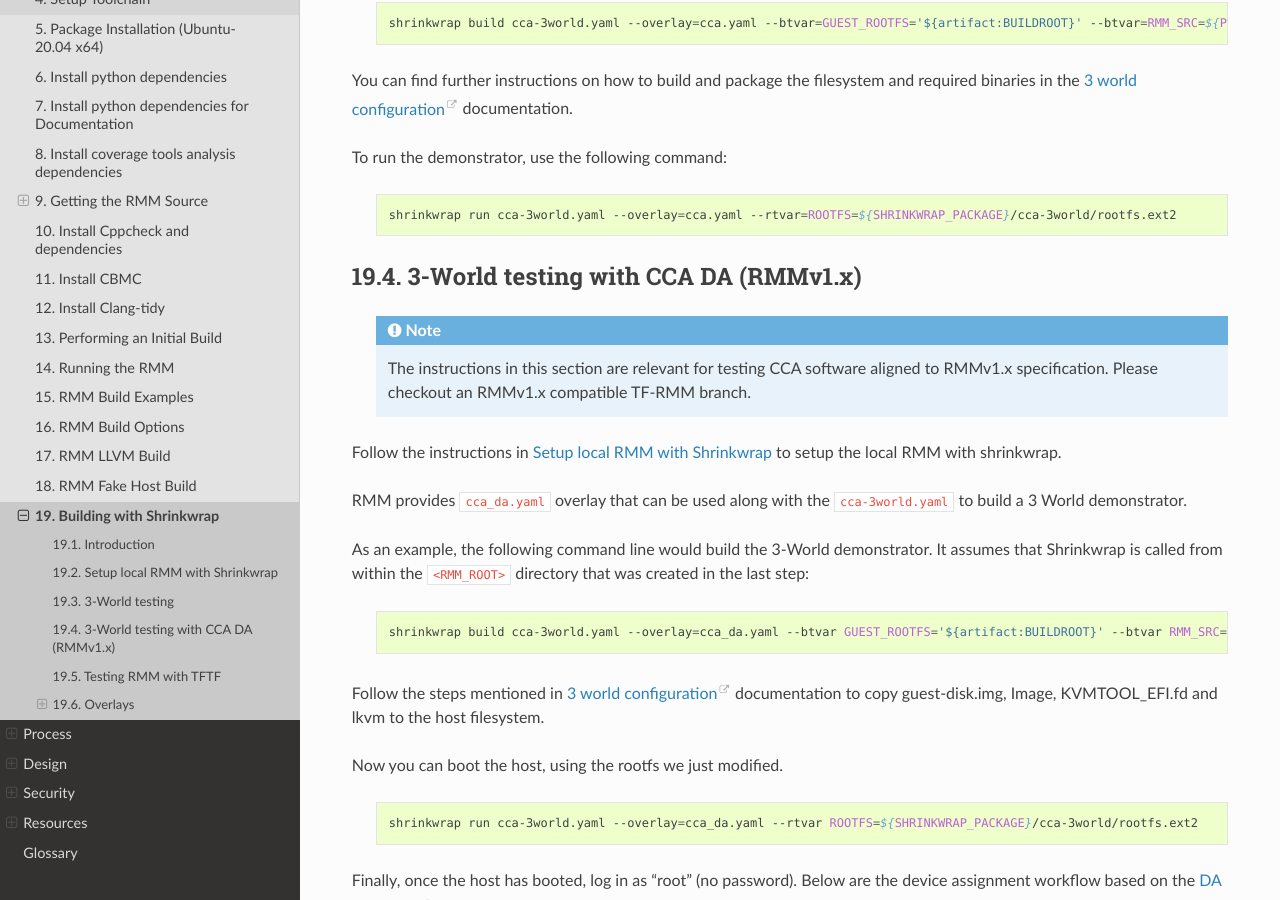
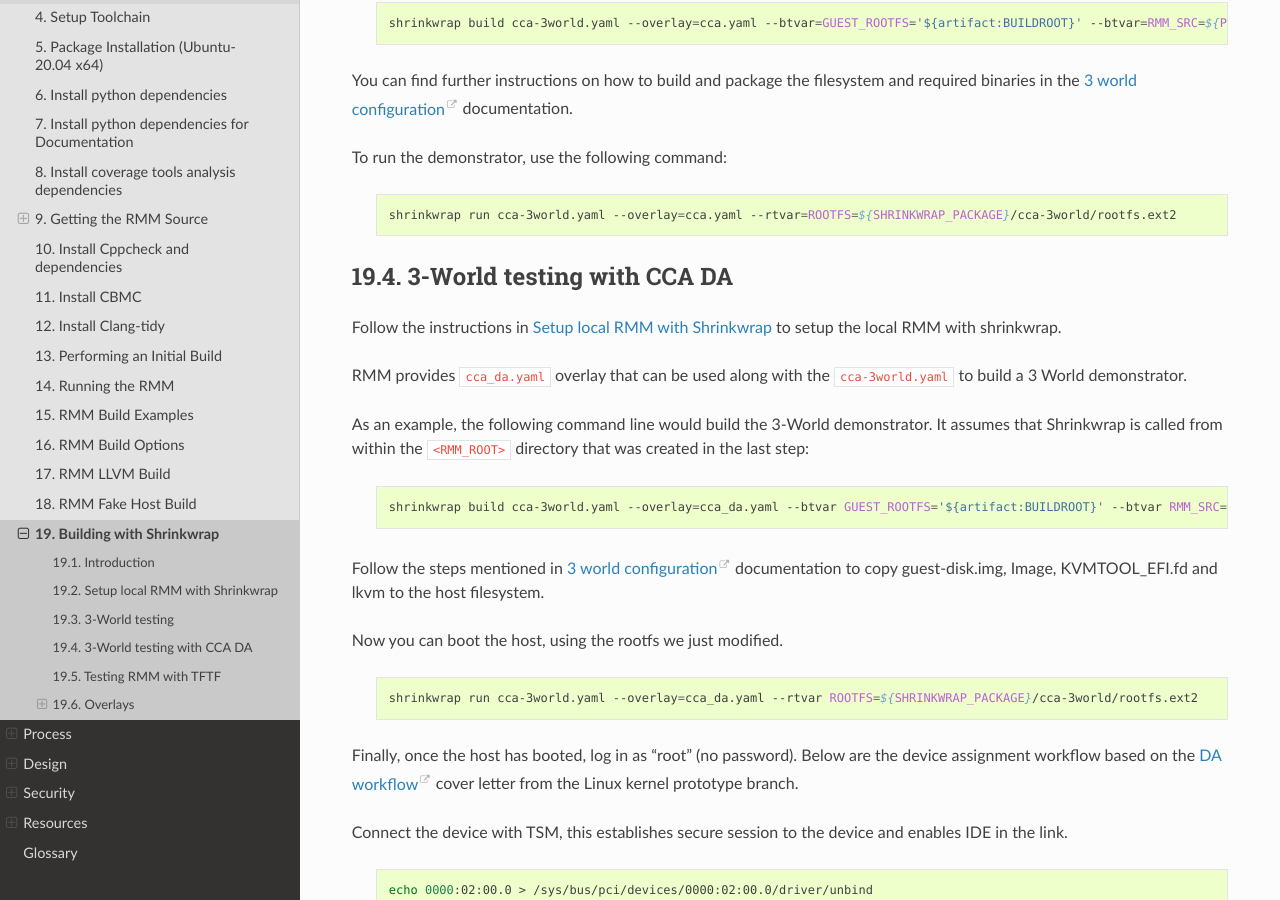
Before and after one commit to TF-RMM/tf-rmm, a Sphinx documentation site: the page built from docs/getting_started/building-with-shrinkwrap.rst, in a window 1280 px wide and 900 px high, scrolled down 1532 px. Built offline with Sphinx 7.4.7 and the Read the Docs theme 3.1.0, drawn with Linux system fonts in a browser that asks for light colours.

Commit message:
fix(tools/shrinkwrap): update CCA DA overlay
Remove the RMMv1.x-only note from the CCA DA shrinkwrap docs section,
making it applicable to the current RMM version. Update the linux-cca
branch to cca/topics/cca-tdisp-upstream-rfc-v4.

Change-Id: Ibd28e0c6aae1e48a5861f94ee213099e7fe5180c
Signed-off-by: Soby Mathew <soby.mathew@arm.com>

```diff
--- a/docs/getting_started/building-with-shrinkwrap.rst
+++ b/docs/getting_started/building-with-shrinkwrap.rst
@@ -97,13 +97,8 @@ To run the demonstrator, use the following command:
 
        shrinkwrap run cca-3world.yaml --overlay=cca.yaml --rtvar=ROOTFS=${SHRINKWRAP_PACKAGE}/cca-3world/rootfs.ext2
 
-3-World testing with CCA DA (RMMv1.x)
-_____________________________________
-
-    .. note::
-
-       The instructions in this section are relevant for testing CCA software aligned to
-       RMMv1.x specification. Please checkout an RMMv1.x compatible TF-RMM branch.
+3-World testing with CCA DA
+___________________________
 
 Follow the instructions in :ref:`Setup_local_RMM_with_Shrinkwrap` to setup the
 local RMM with shrinkwrap.
```
Also changed, not shown: 1 other file.
